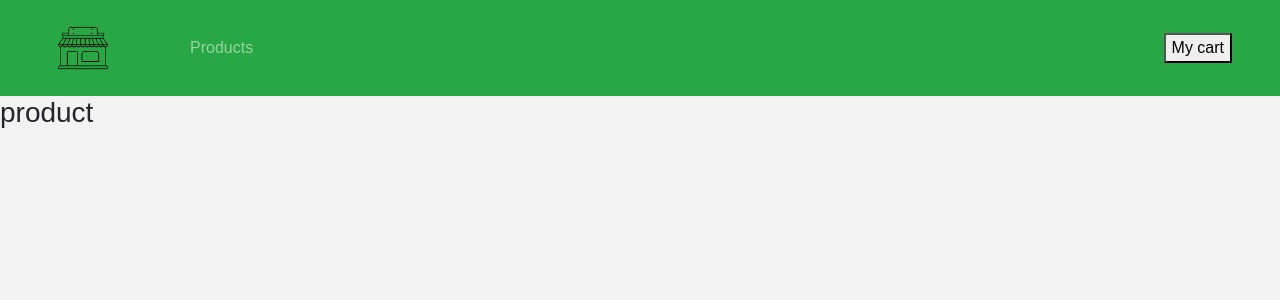
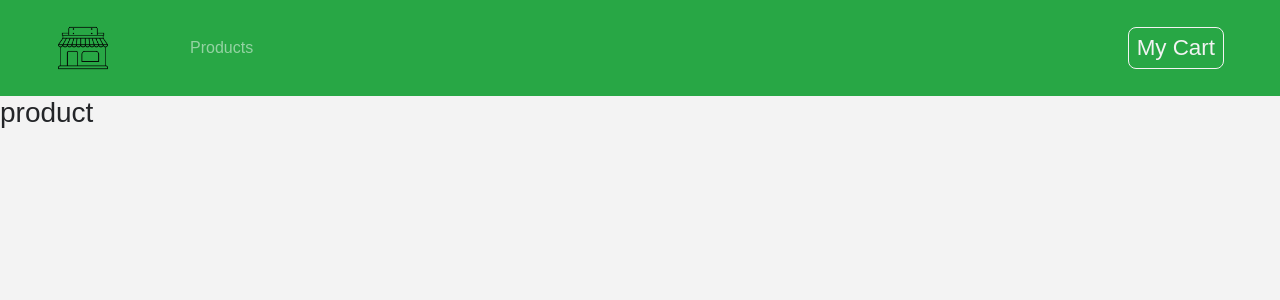
Before and after one commit to DiegoRamires/react-store, a React (Create React App) app: page / in a window 1280 px wide. Shown: the top 300 px of the page. Built offline with nearby package versions, Linux system fonts and the light colour scheme.

Commit message:
create button component

```diff
--- a/package.json
+++ b/package.json
@@ -10,7 +10,8 @@
     "react": "^16.8.6",
     "react-dom": "^16.8.6",
     "react-router-dom": "^5.0.1",
-    "react-scripts": "3.0.1"
+    "react-scripts": "3.0.1",
+    "styled-components": "^4.3.2"
   },
   "scripts": {
     "start": "react-scripts start",
--- /dev/null
+++ b/src/components/Button.js
@@ -0,0 +1,22 @@
+import styled from 'styled-components'
+
+export const ButtonContainer = styled.button`
+  text-transform: capitalize;
+  font-size: 1.4rem;
+  background: transparent;
+  border: 0.05rem solid var(--mainWhite);
+  color: var(--mainWhite);
+  border-radius: 0.5rem;
+  padding: 0.2rem 0.5rem;
+  cursor: pointer;
+  margin: 0.2rem 0.5rem 0.2rem 0;
+  transition: all 0.5s ease-in-out;
+  &:hover {
+    background: var(--lightBlue);
+    color: var(--mainBlue);
+    border: var(--lightBlue)
+  }
+  &focus {
+    outline: none;
+  }
+`
--- a/src/components/Navbar.js
+++ b/src/components/Navbar.js
@@ -1,5 +1,7 @@
 import React, { Component } from 'react';
 import { Link } from 'react-router-dom'
+import styled from 'styled-components'
+import { ButtonContainer } from './Button'
 import shop from '../shop.png'
 
 class Navbar extends Component {
@@ -22,9 +24,9 @@
           </li>
         </ul>
         <Link to="/cart" className="ml-auto" >
-          <button>
+          <ButtonContainer>
             My cart
-          </button>
+          </ButtonContainer>
         </Link>
       </nav>
     );
```
Also changed, not shown: 1 other file (tests, documents, lock files or other folders).
